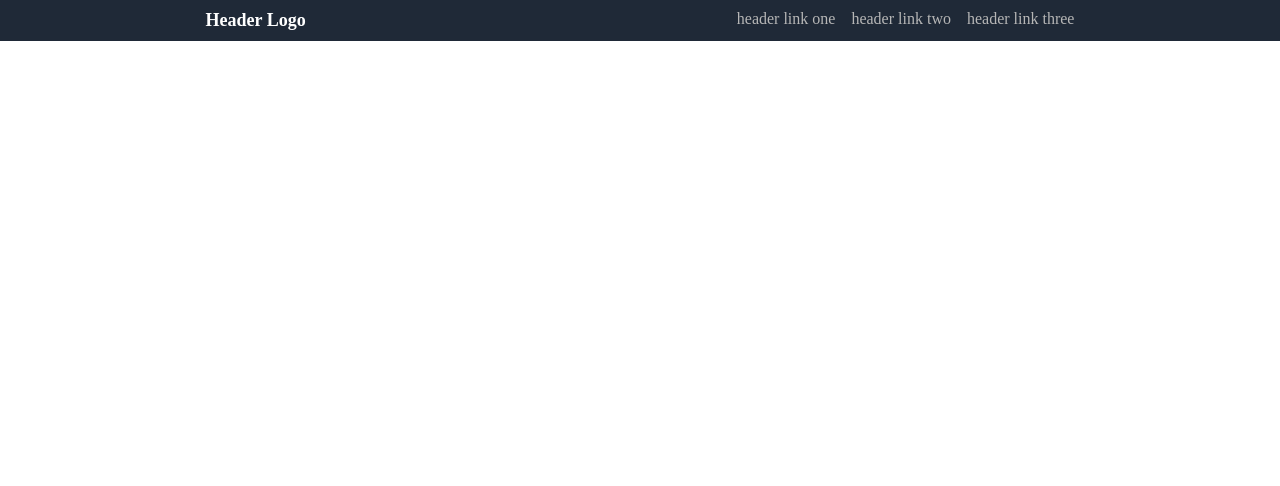
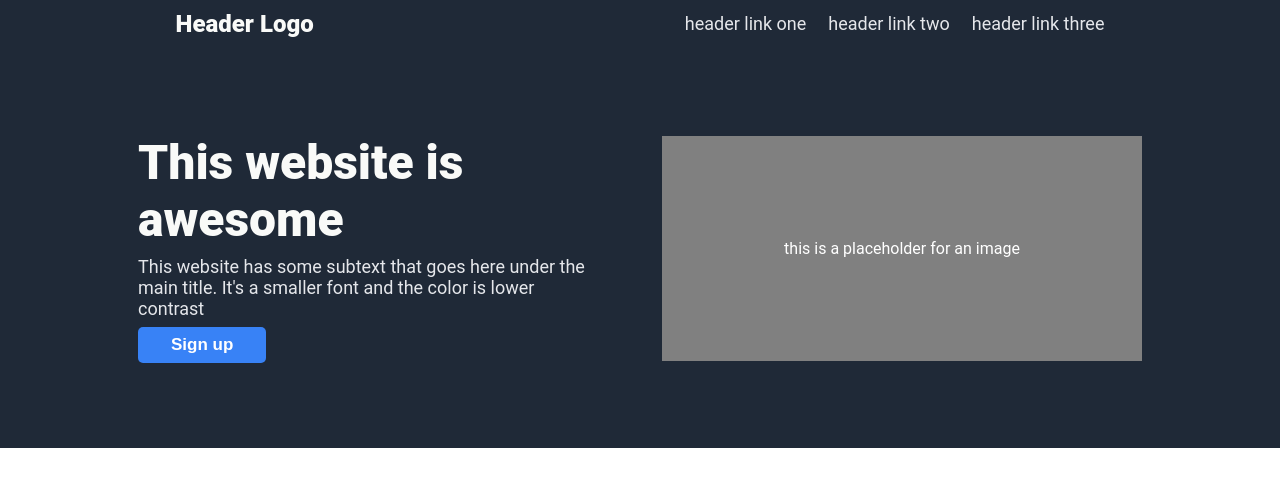
Before and after one commit to Mon711/odin-website-1, a plain HTML site: page index.html in a window 1280 px wide. Drawn offline with Linux system fonts and the light colour scheme.

Commit message:
Add and style hero section

```diff
--- a/index.html
+++ b/index.html
@@ -19,5 +19,21 @@
             </ul>
         </div>
     </div>
+    <div class="hero">
+        <div class="sec-one">
+            <div class="hero-main-text">
+                This website is awesome
+            </div>
+            <div class="hero-secondary-text">
+                This website has some subtext that goes here under the main title. It's a smaller font and the color is lower contrast
+            </div>
+            <button class="hero-button">Sign up</button>
+        </div>
+        <div class="sec-two">
+            <div class="hero-image">
+                this is a placeholder for an image
+            </div>
+        </div>
+    </div>
 </body>
 </html>
--- a/style.css
+++ b/style.css
@@ -1,12 +1,15 @@
 body {
+    font-family: Roboto, sans-serif;
     margin: 0;
     padding: 0;
 }
 
+/* Navigation Bar */
+
 .logo {
-    font-size: large;
+    font-size: 24px;
     font-weight: 900;
-    color: white;
+    color: #f9faf8;
 }
 
 .navbar {
@@ -17,10 +20,65 @@ body {
 }
 
 .header-links ul {
+    font-size: 18px;
+    color: #e5e7eb;
     list-style-type: none;
-    font-weight: lighter;
     display: flex;
-    gap: 16px;
+    gap: 22px;
     margin: 0;
-    color: rgb(182, 182, 182);
+    padding-top: 3px;
 }
+
+/* Hero Section */
+
+.hero {
+    display: flex;
+    height: 400px;
+    justify-content: center;
+    align-items: center;
+    background-color: #1F2937;
+    color: white;
+    gap: 64px;
+}
+
+/* Hero Section One */
+.sec-one {
+    flex-basis: 460px;
+    display: flex;
+    flex-direction: column;
+    gap: 8px;
+    justify-content: center;
+    align-items: flex-start;
+}
+
+.hero-main-text {
+    font-size: 48px;
+    color: #f9faf8;
+    font-weight: 900;
+}
+
+.hero-secondary-text {
+    font-size: 18px;
+    color: #e5e7eb;
+}
+
+.hero-button {
+    background-color: #3882f6;
+    color: white;
+    font-weight: 600;
+    padding: 8px 33px;
+    border: none;
+    border-radius: 5px;
+    font-size: 17px;
+}
+
+/* Hero Section Two */
+
+.sec-two {
+    flex-basis: 480px;
+    display: flex;
+    justify-content: center;
+    align-items: center;
+    background-color: grey;
+    height: 225px;
+}
```
